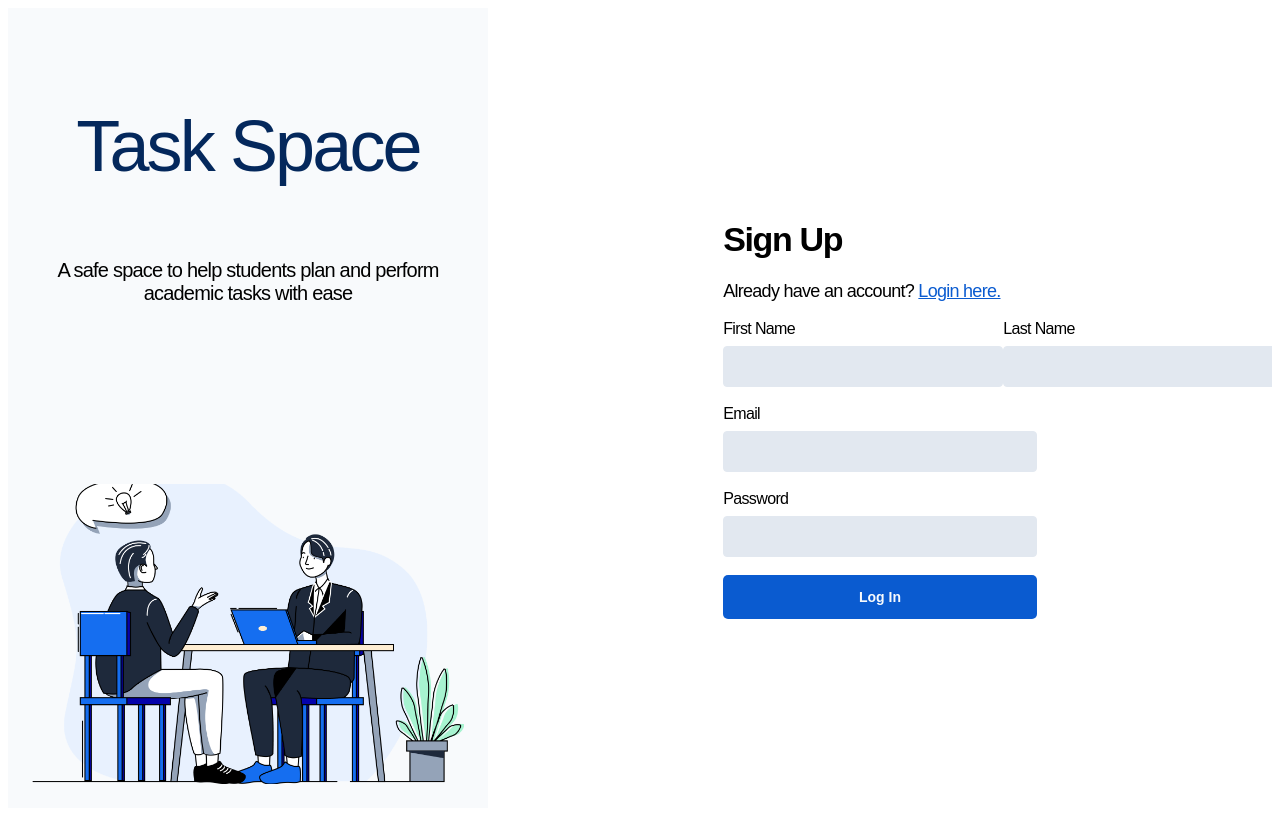
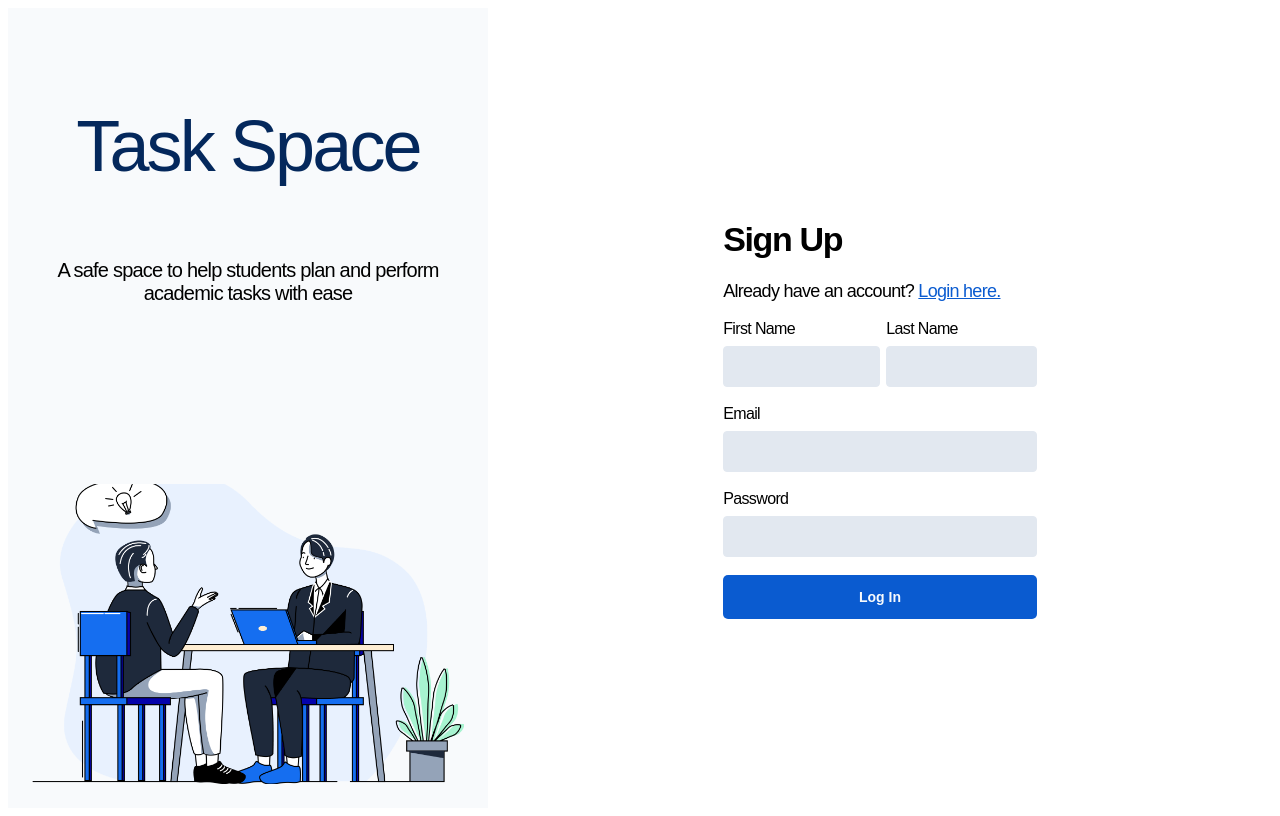
Before and after one commit to mmfallacy/task-space, a SvelteKit app: page /Signup in a window 1280 px wide. Built offline with nearby package versions, Linux system fonts and the light colour scheme.

Commit message:
edited name wrap

```diff
--- a/src/routes/Signup/+page.svelte
+++ b/src/routes/Signup/+page.svelte
@@ -26,12 +26,12 @@
 
 				<div class="name-wrapper">
 					<div class="firstname">
-						<div style="margin: 0px 0px 8px 0px;">
+						<div class="name" style="margin: 0px 0px 8px 0px;">
 							<label class="TTCommons-Regular-16" for="name">First Name</label>
 						</div>
 						<div>
 							<input class="form"
-							style="width:280px"
+							style="width:100%"
 							type="text"
 							name="email"
 							/>
@@ -40,12 +40,12 @@
 
 
 					<div class="lastname">
-						<div style="margin: 0px 0px 8px 0px;">
+						<div class="name" style="margin: 0px 0px 8px 0px;">
 							<label class="TTCommons-Regular-16" for="name">Last Name</label>
 						</div>
 						<div>
 							<input class="form"
-							style="width:280px"
+							style="width:100%"
 							type="text"
 							name="email"
 							/>
@@ -213,9 +213,24 @@
 }
 
 .name-wrapper {
+	align-items:center;
+	display:flex;
+}
+
+.firstname{
+	flex: 0 0 50%;
+    max-width: 50%;
+	margin-right: 2%;
+}
+
+.lastname{
+	flex: 0 0 50%;
+    max-width: 48%;
+}
+
+.name{
 	display: flex;
-    align-items: center;
-    justify-content: space-between;
-	gap: 0px;
+    flex-direction: column;
 }
+
 </style>
```
